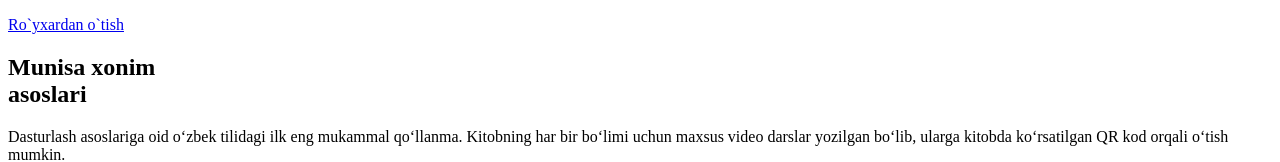
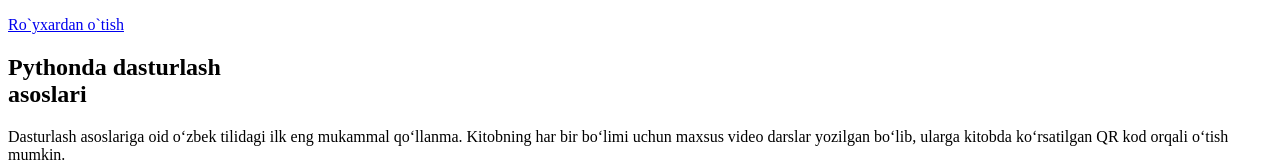
Before and after one commit to Bobka9998/Akademnashr-promo, a plain HTML site: page index.html in a window 1280 px wide. Shown: the part 159-321 px from the top of the page. Drawn offline with Linux system fonts and the light colour scheme.

Commit message:
o`zgardi

```diff
--- a/index.html
+++ b/index.html
@@ -30,7 +30,7 @@
 
             <!--Rectangle open -->
           <div>
-            <h2>Munisa xonim<br> asoslari</h2>
+            <h2>Pythonda dasturlash<br> asoslari</h2>
             <p>Dasturlash asoslariga oid o‘zbek tilidagi ilk eng mukammal qo‘llanma. Kitobning har bir bo‘limi uchun maxsus video darslar yozilgan bo‘lib, ularga kitobda ko‘rsatilgan QR kod orqali o‘tish mumkin.</p>
             <a href="#">Buyurtma berish</a>
           </div>
```
